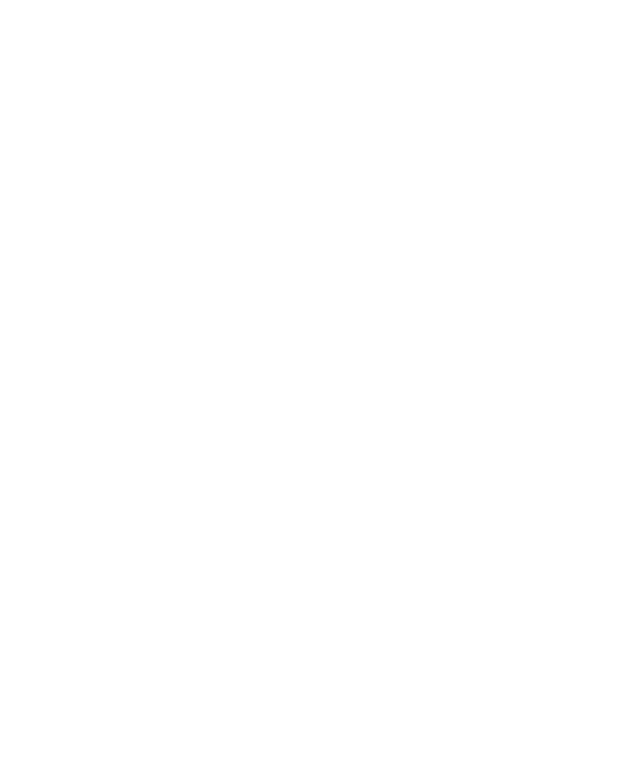
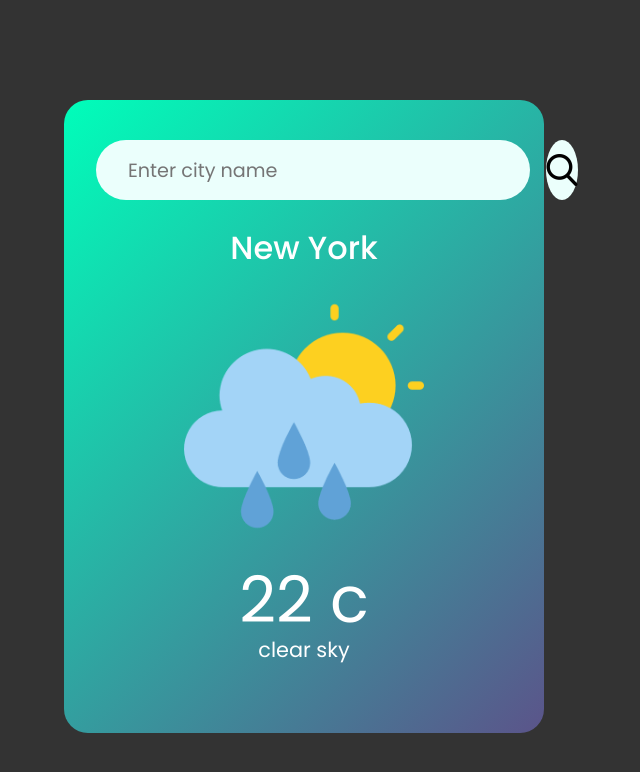
Before and after one commit to stillcantfindyrslf/FRONTEND-MULTITOOL, a plain HTML site: page J-5.Weather api/src/index.html in a window 1280 px wide. Shown: the whole page, without its empty margins (336-976 px from the left). Drawn offline with Linux system fonts and the light colour scheme.

Commit message:
J-5: - add view

```diff
--- a/J-5.Weather api/src/css/nullstyle.css
+++ b/J-5.Weather api/src/css/nullstyle.css
@@ -26,10 +26,15 @@ h5 {
     font-weight: inherit;
     font-size: inherit;
 }
+button,
+input {
+    font-family: inherit;
+}
 html,
 body {
     height: 100%;
     line-height: 1;
     font-size: 1rem;
+    background-color: #333;
     font-family: 'Poppins', sans-serif;
 }
--- a/J-5.Weather api/src/css/styles.css
+++ b/J-5.Weather api/src/css/styles.css
@@ -0,0 +1,63 @@
+.whether-card {
+    width: 90%;
+    max-width: 30rem;
+    background: linear-gradient(135deg, #00feba, #5b548a);
+    color: #fff;
+    margin: 6.25rem auto 0;
+    border-radius: 1.5rem;
+    padding: 2.5rem 2rem;
+    text-align: center;
+}
+.weather-search {
+    width: 100%;
+    display: flex;
+    align-items: center;
+    justify-content: space-between;
+}
+.input-whether {
+    border: 0;
+    outline: 0;
+    background: #ebfffc;
+    color: #555;
+    padding: 0.8rem 2rem;
+    height: 3.75rem;
+    border-radius: 2.4rem;
+    flex: 1;
+    margin-right: 1rem;
+    font-size: 1.2rem;
+}
+.search-img {
+    height: 2rem;
+    width: 2rem;
+}
+.search-btn {
+    border: 0;
+    outline: 0;
+    background: #ebfffc;
+    border-radius: 50%;
+    width: 3.75rem;
+    height: 3.75rem;
+    cursor: pointer;
+}
+.whether-info,
+.whether-container {
+    margin: 2rem;
+}
+.whether-icon {
+    width: 15rem;
+    height: 15rem;
+}
+.whether-params,
+.whether-digits {
+    font-size: 4rem;
+    font-weight: 400;
+    margin-bottom: 0.5rem;
+}
+.whether-params {
+    font-size: 1.3rem;
+}
+.whether-text,
+.whether-city {
+    font-size: 2rem;
+    font-weight: 500;
+}
--- a/J-5.Weather api/src/index.html
+++ b/J-5.Weather api/src/index.html
@@ -3,10 +3,28 @@
 <head>
     <meta charset="UTF-8">
     <title>Weather api</title>
+    <link href="https://fonts.googleapis.com/css2?family=Poppins:ital,wght@0,100;0,200;0,300;0,400;0,500;0,600;0,700;0,800;0,900;1,100;1,200;1,300;1,400;1,500;1,600;1,700;1,800;1,900&display=swap" rel="stylesheet">
     <link rel="stylesheet" href="css/styles.css">
     <link rel="stylesheet" href="css/nullstyle.css">
 </head>
     <body>
-
+        <div class="wrapper">
+            <div class="whether-card">
+                <div class="weather-search">
+                    <input type="text" class="input-whether" spellcheck="false" placeholder="Enter city name"/>
+                    <button class="search-btn">
+                        <img src="img/search.png" class="search-img" alt="лупа">
+                    </button>
+                </div>
+                <div class="whether-info">
+                    <h1 class="whether-city">New York</h1>
+                    <div class="whether-container">
+                        <img src="img/rain.png" class="whether-icon" alt=""/>
+                    </div>
+                    <h1 class="whether-digits">22 c</h1>
+                    <h2 class="whether-params">clear sky</h2>
+                </div>
+            </div>
+        </div>
     </body>
 </html>
```
Also changed, not shown: J-5.Weather api/src/img/humidity.png (deleted), J-5.Weather api/src/img/search.png (renamed from J-1.Slider/src/img/search.png).
